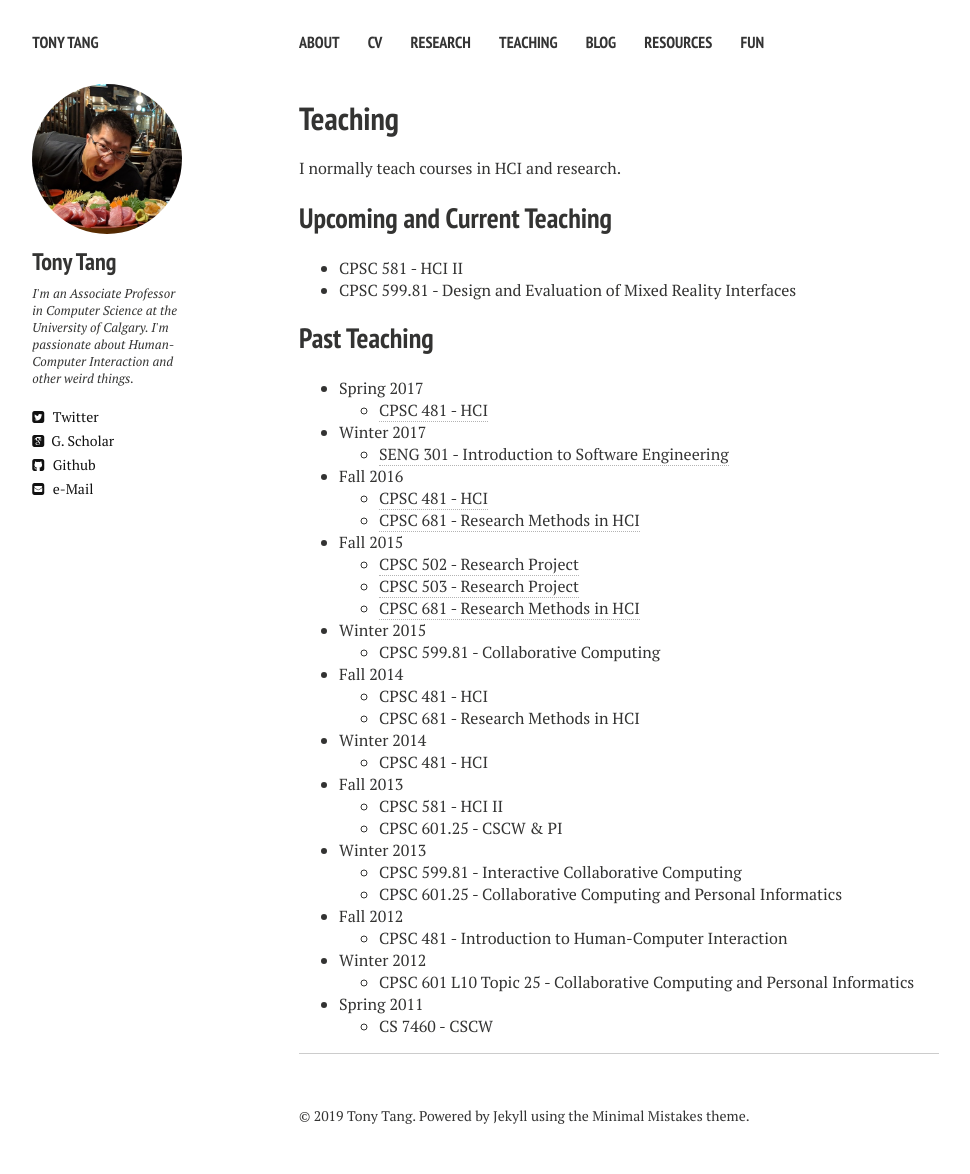
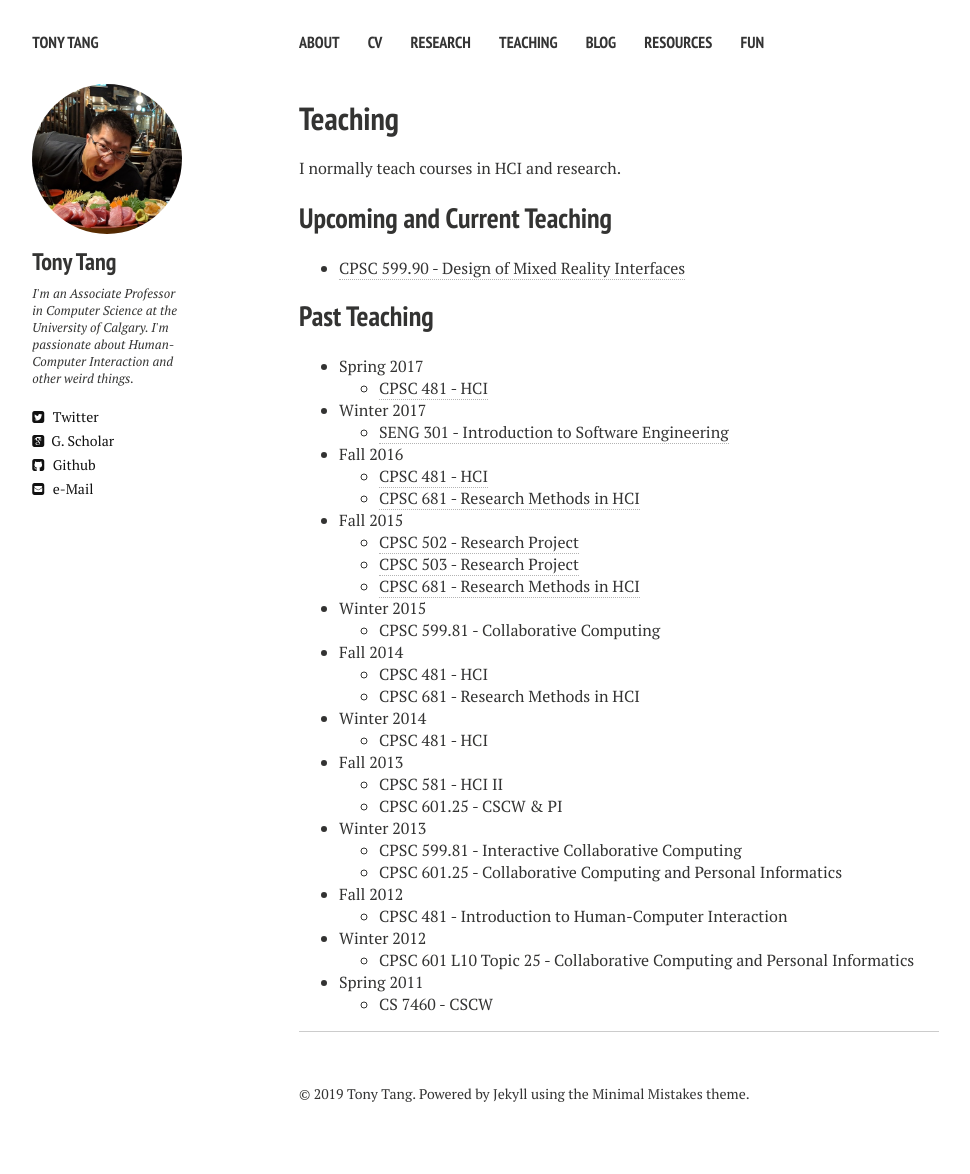
Before and after one commit to tthmok/tthmok.github.io, a Jekyll site: the page built from _pages/teaching.md, in a window 1280 px wide. Shown: the whole page, without its empty margins (21-991 px from the left). Built offline with Jekyll 4.4.1, drawn with Linux system fonts in a browser that asks for light colours; nearby versions of some CDN libraries; after the commit the page ends 1152 px from its top, so only the background shows below that.

Commit message:
teaching.md: Updated to include the actual teaching for 2019W

```diff
--- a/_pages/teaching.md
+++ b/_pages/teaching.md
@@ -9,8 +9,7 @@ I normally teach courses in HCI and research.
 
 ## Upcoming and Current Teaching
 
-* CPSC 581 - HCI II
-* CPSC 599.81 - Design and Evaluation of Mixed Reality Interfaces
+* [CPSC 599.90 - Design of Mixed Reality Interfaces](https://hcitang.github.io/599.90/)
 
 ## Past Teaching
 * Spring 2017
```
